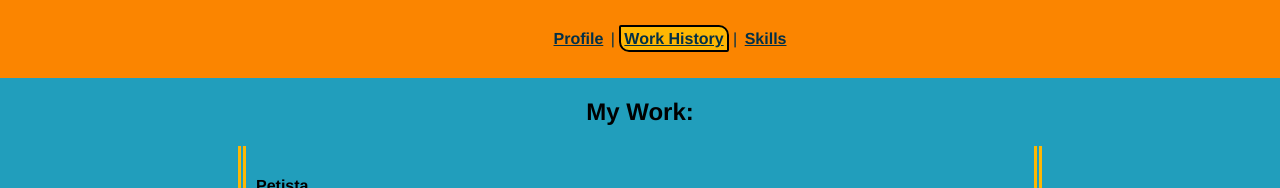
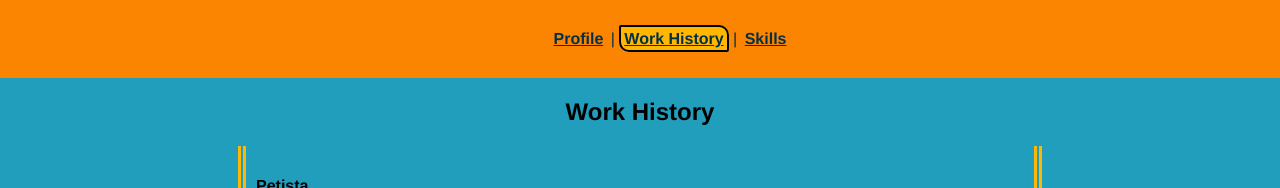
Before and after one commit to thetravisweber/travis.gg, a Vue app: page /work in a window 1280 px wide. Shown: the top 188 px of the page. Built offline with nearby package versions, Linux system fonts and the light colour scheme.

Commit message:
minor change on work label

```diff
--- a/src/views/Work.vue
+++ b/src/views/Work.vue
@@ -1,6 +1,6 @@
 <template>
   <div class="about">
-    <h2>My Work:</h2>
+    <h2>Work History</h2>
 
     <div class="work-container center">
 
```
